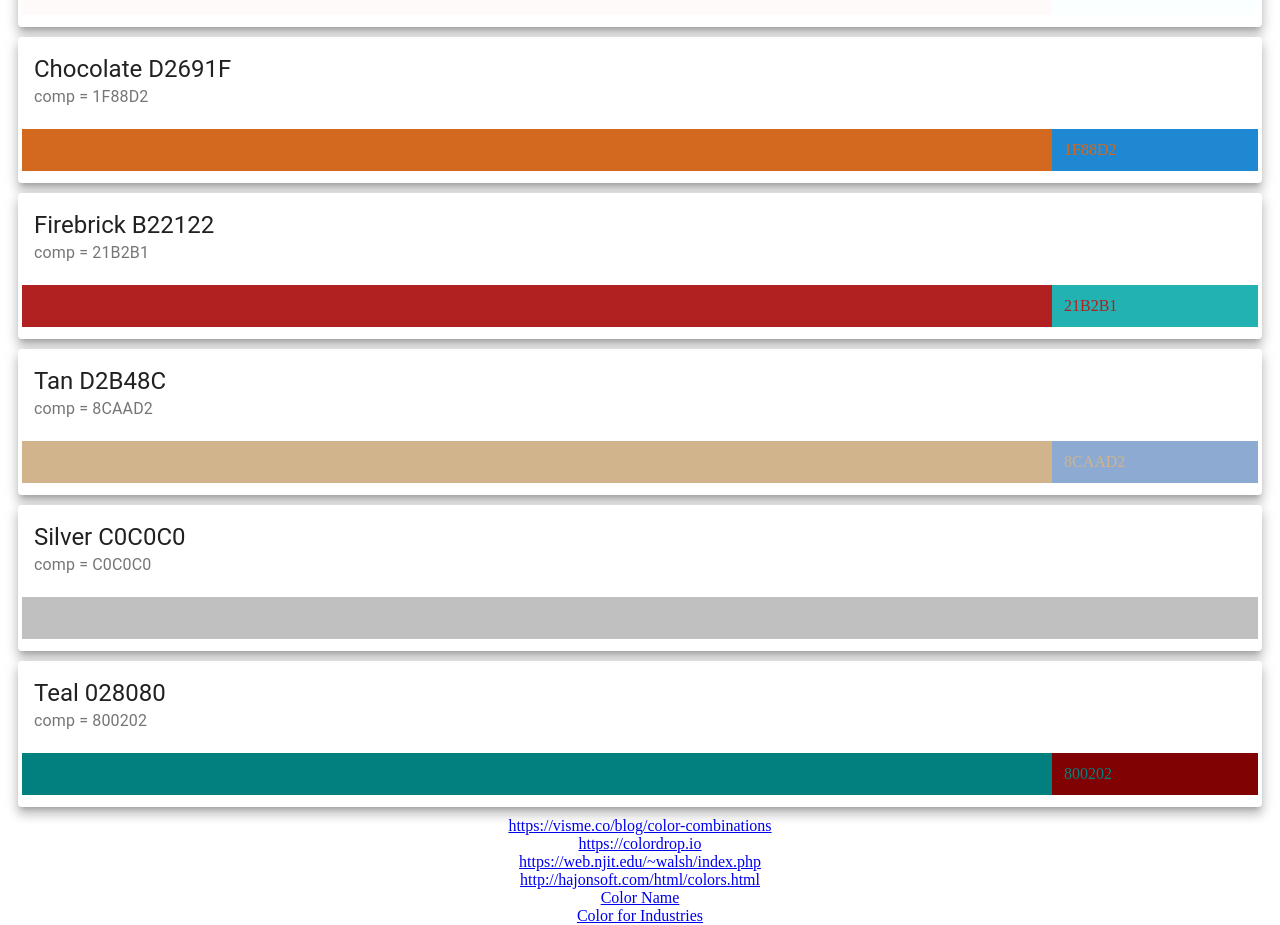
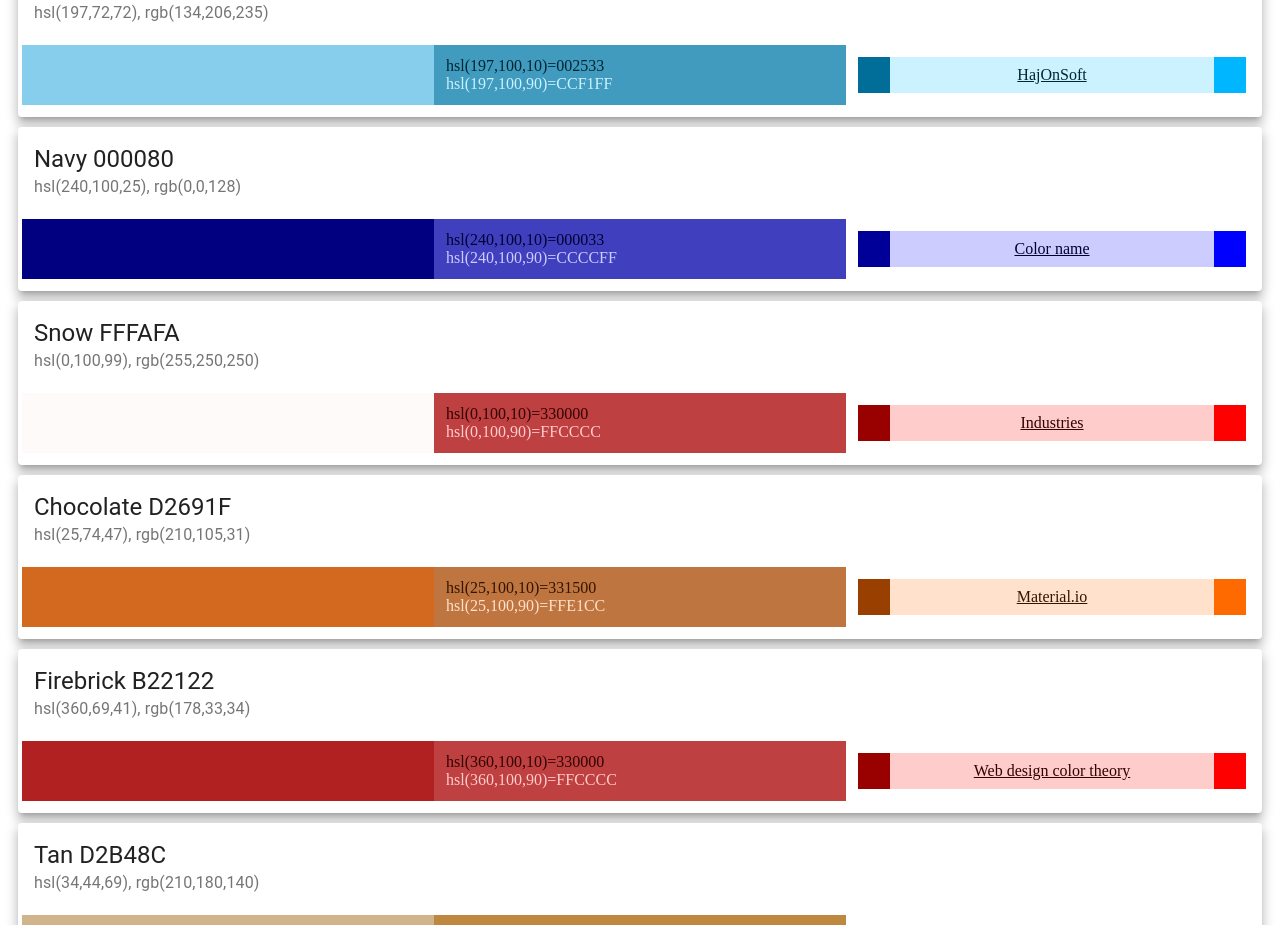
Before and after one commit to alialiayman/Casual, a React (Create React App) app: page /colors in a window 1280 px wide. Shown: the part 825-1750 px from the top of the page. Built offline with nearby package versions, Linux system fonts and the light colour scheme.

Commit message:
use color conversion library

```diff
--- a/package.json
+++ b/package.json
@@ -9,6 +9,7 @@
     "@testing-library/jest-dom": "^4.2.4",
     "@testing-library/react": "^9.5.0",
     "@testing-library/user-event": "^7.2.1",
+    "color-convert": "^2.0.1",
     "formik": "^2.1.4",
     "lodash": "^4.17.15",
     "material-table": "^1.57.2",
--- a/src/features/colors/Colors.js
+++ b/src/features/colors/Colors.js
@@ -4,35 +4,19 @@ import Color from './components/Color'
 const Colors = () => {
     return (
         <React.Fragment>
-            <Color name='Lime' code='#05FF01'></Color>
-            <Color name='Olive' code='#818000'></Color>
-            <Color name='Skyblue' code='#86CEEB'></Color>
-            <Color name='Navy' code='#000080'></Color>
-            <Color name='Snow' code='#FFFAFA'></Color>
-            <Color name='Chocolate' code='#D2691F'></Color>
-            <Color name='Firebrick' code='#B22122'></Color>
-            <Color name='Tan' code='#D2B48C'></Color>
-            <Color name='Silver' code='#C0C0C0'></Color>
-            <Color name='Teal' code='#028080'></Color>
-            <div style={{ textAlign: 'center' , display: 'flex', flexDirection: 'column'}}>
-                <a href="https://visme.co/blog/color-combinations" target="_blank" rel="noopener noreferrer" >https://visme.co/blog/color-combinations</a>
-                <a href="https://colordrop.io">https://colordrop.io</a>
-                <a href="https://web.njit.edu/~walsh/index.php">https://web.njit.edu/~walsh/index.php</a>
-                <a href="http://hajonsoft.com/html/colors.html">http://hajonsoft.com/html/colors.html</a>
-                <a href="https://www.color-blindness.com/color-name-hue/">Color Name</a>
-                <a href="https://websitesetup.org/website-color-schemes/">Color for Industries</a>
-                <a href="https://www.crazyegg.com/blog/website-color-palettes/">The best Palettes</a>
-                <a href="https://material.io/design/color/the-color-system.html#color-usage-and-palettes">Color System</a>
-                <a href="https://webflow.com/blog/web-design-101-color-theory">Color Theory</a>
-                <a href="https://material.io/design/color/the-color-system.html#color-usage-and-palettes">Material color system</a>
-                <a href="https://mycolor.space/">Generate Palette</a>
-        <a href="https://material.io/resources/color/#!/?view.left=0&view.right=0">Material color viewer [UI]</a>
-        <a href="https://material.io/inline-tools/color/">Material inline color viewer [UI]</a>
 
-        <a href="https://www.tailorbrands.com/blog/logo-color-combinations">color combinations</a>
-
-            </div>
-
+            <Color name='Free speech blue - material primary' code='#3F51B5'></Color>
+            <Color name='Razzmatazz - material secondary' code='#F50057' url="https://material-ui.com/customization/default-theme/#default-theme" title="Default theme"></Color>
+            <Color name='Lime' code='#05FF01' url="https://visme.co/blog/color-combinations" title="Some beautiful colors"></Color>
+            <Color name='Olive' code='#818000' url="https://web.njit.edu/~walsh/index.php" title="New Jersy Institute"></Color>
+            <Color name='Skyblue' code='#86CEEB' url="http://hajonsoft.com/html/colors.html" title="HajOnSoft"></Color>
+            <Color name='Navy' code='#000080' url="https://www.color-blindness.com/color-name-hue" title="Color name"></Color>
+            <Color name='Snow' code='#FFFAFA' url="https://websitesetup.org/website-color-schemes/" title="Industries"></Color>
+            <Color name='Chocolate' code='#D2691F' url="https://material.io/design/color/the-color-system.html#color-usage-and-palettes" title="Material.io"></Color>
+            <Color name='Firebrick' code='#B22122' url="https://webflow.com/blog/web-design-101-color-theory" title="Web design color theory"></Color>
+            <Color name='Tan' code='#D2B48C' url="https://material.io/resources/color/#!/?view.left=0&view.right=0" title="Material color tool"></Color>
+            <Color name='Silver' code='#C0C0C0' url="https://material.io/inline-tools/color/" title="Material inline color viewer"></Color>
+            <Color name='Teal' code='#028080' url="https://www.tailorbrands.com/blog/logo-color-combinations" title="Logo harmony"></Color>
         </React.Fragment>
     )
 }
--- a/src/features/colors/components/Color.js
+++ b/src/features/colors/components/Color.js
@@ -1,89 +1,36 @@
-import React from 'react'
+import React, { useState } from 'react'
 import { Card, CardHeader, CardContent } from '@material-ui/core'
 import Grid from '@material-ui/core/Grid';
+import convert from 'color-convert'
 
-const Color = ({ name, code }) => {
-    const complementaryColor = hexComplimentary(code).toUpperCase();
+const Color = ({ name, code, url, title }) => {
+    const hsl = convert.hex.hsl(code);
+    const rgb = convert.hex.rgb(code);
+    const [saturation, setSaturation] = useState(100);
+    const [luminance, setLuminance] = useState(90);
+
     return (
         <React.Fragment>
-        <Card raised={true} style={{margin: '10px'}}>
-            <CardHeader title={name + ' ' + code.substr(1)} subheader={'comp = ' + complementaryColor.substr(1)} />
-            <CardContent>
-                <Grid container spacing={3}>
-                    <Grid item xs={10} style={{backgroundColor: code}}></Grid>
-                    <Grid item xs={2} style={{backgroundColor: complementaryColor, color: code}}>{complementaryColor.substr(1)}</Grid>
-                </Grid>
-            </CardContent>
-        </Card>
+            <Card raised={true} style={{ margin: '10px' }}>
+                <CardHeader title={name + ' ' + code.substr(1)} subheader={`hsl(${hsl}), rgb(${rgb})`} />
+                <CardContent>
+                    <Grid container spacing={3}>
+                        <Grid item xs={4} style={{ backgroundColor: code }}></Grid>
+                        <Grid item xs={4} style={{ backgroundColor: 'hsl(' + hsl[0] + ',50%,50%)' }}>
+                            <div style={{ marign: '0 1rem', color: `hsl(${hsl[0]},${saturation}%,${100 - luminance}%)` }}>{`hsl(${hsl[0]},${saturation},${100 - luminance})=`}{convert.hsl.hex(hsl[0], saturation, 100 - luminance)}</div>
+                            <div style={{ marign: '0 1rem', color: `hsl(${hsl[0]},${saturation}%,${luminance}%)` }}>{`hsl(${hsl[0]},${saturation},${luminance})=`}{convert.hsl.hex(hsl[0], saturation, luminance)}</div>
+                        </Grid>
+                        <Grid item xs={4}>
+                            <div style={{ marign: '0 1rem', height: '100%', backgroundColor: `hsl(${hsl[0]},${saturation}%, 90%)`, borderLeftStyle: 'solid', borderLeftWidth: '2rem', borderLeftColor: `hsl(${hsl[0]},${saturation}%, 30%)`, borderRightWidth: '2rem', borderRightStyle: 'solid', borderRightColor: `hsl(${hsl[0]},${saturation}%,50%)`, display: 'flex', justifyContent: 'center', alignItems: 'center' , alignContent: 'stretch'}}>
+                                <a href={url} target="_blank" style={{color: `hsl(${hsl[0]},${saturation}%, 10%)`}}>
+                                    {title}
+                                </a>
+                            </div>
+                        </Grid>
+                    </Grid>
+                </CardContent>
+            </Card>
         </React.Fragment>
     )
 }
-
-function hexComplimentary(hex) {
-
-    var rgb = 'rgb(' + (hex = hex.replace('#', '')).match(new RegExp('(.{' + hex.length / 3 + '})', 'g')).map(function (l) { return parseInt(hex.length % 2 ? l + l : l, 16); }).join(',') + ')';
-
-    // Get array of RGB values
-    rgb = rgb.replace(/[^\d,]/g, '').split(',');
-
-    var r = rgb[0] / 255.0, g = rgb[1] / 255.0, b = rgb[2] / 255.0;
-
-    var max = Math.max(r, g, b);
-    var min = Math.min(r, g, b);
-    var h, s, l = (max + min) / 2.0;
-
-    if (max === min) {
-        h = s = 0;  //achromatic
-    } else {
-        var d = max - min;
-        s = (l > 0.5 ? d / (2.0 - max - min) : d / (max + min));
-
-        if (max === r && g >= b) {
-            h = 1.0472 * (g - b) / d;
-        } else if (max === r && g < b) {
-            h = 1.0472 * (g - b) / d + 6.2832;
-        } else if (max === g) {
-            h = 1.0472 * (b - r) / d + 2.0944;
-        } else if (max === b) {
-            h = 1.0472 * (r - g) / d + 4.1888;
-        }
-    }
-
-    h = h / 6.2832 * 360.0 + 0;
-
-    // Shift hue to opposite side of wheel and convert to [0-1] value
-    h += 180;
-    if (h > 360) { h -= 360; }
-    h /= 360;
-
-    if (s === 0) {
-        r = g = b = l; // achromatic
-    } else {
-        var hue2rgb = function hue2rgb(p, q, t) {
-            if (t < 0) t += 1;
-            if (t > 1) t -= 1;
-            if (t < 1 / 6) return p + (q - p) * 6 * t;
-            if (t < 1 / 2) return q;
-            if (t < 2 / 3) return p + (q - p) * (2 / 3 - t) * 6;
-            return p;
-        };
-
-        var q = l < 0.5 ? l * (1 + s) : l + s - l * s;
-        var p = 2 * l - q;
-
-        r = hue2rgb(p, q, h + 1 / 3);
-        g = hue2rgb(p, q, h);
-        b = hue2rgb(p, q, h - 1 / 3);
-    }
-
-    r = Math.round(r * 255);
-    g = Math.round(g * 255);
-    b = Math.round(b * 255);
-
-    // Convert r b and g values to hex
-    rgb = b | (g << 8) | (r << 16);
-    return "#" + (0x1000000 | rgb).toString(16).substring(1);
-}
-
-
 export default Color;
```
Also changed, not shown: 1 other file (tests, documents, lock files or other folders).
